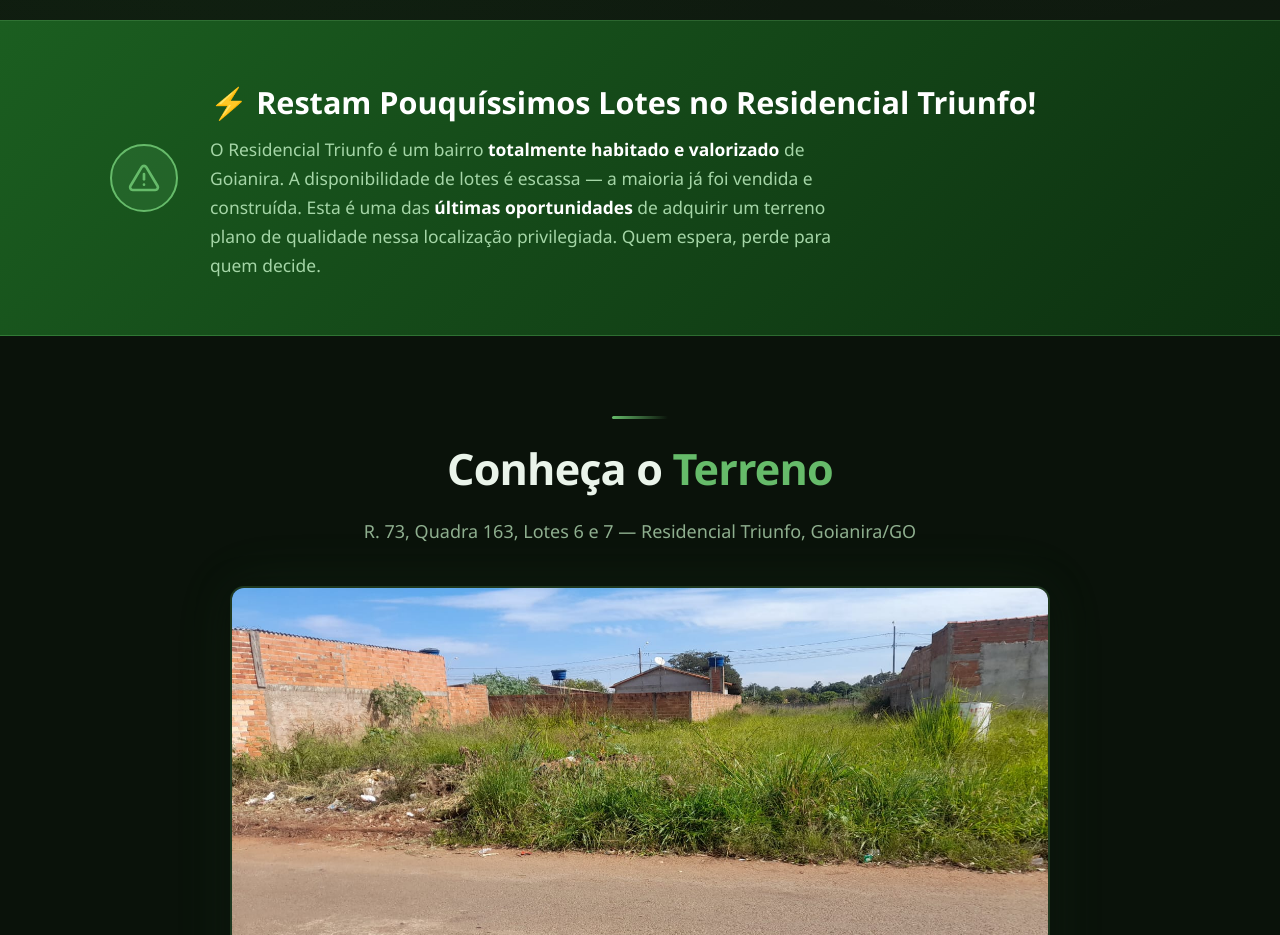
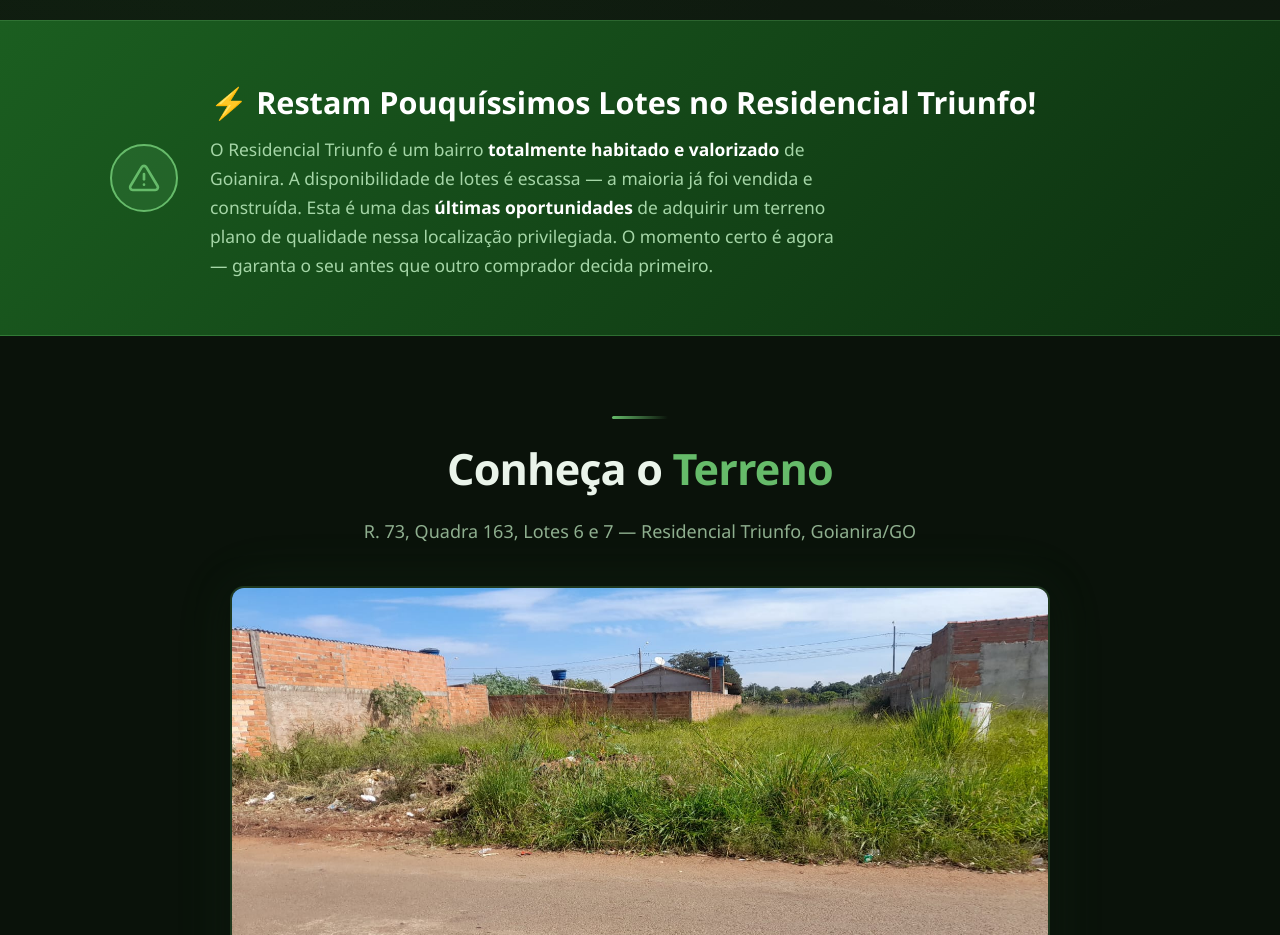
Before and after one commit to SamuelInocencio/Terrenos-Triunfo, a plain HTML site: page index.html in a window 1280 px wide. Shown: the part 780-1715 px from the top of the page. Drawn offline with Linux system fonts and the light colour scheme.

Commit message:
Altera mensagem persuasiva

```diff
--- a/index.html
+++ b/index.html
@@ -874,7 +874,7 @@
             O Residencial Triunfo é um bairro <strong>totalmente habitado e valorizado</strong> de Goianira.
             A disponibilidade de lotes é escassa — a maioria já foi vendida e construída.
             Esta é uma das <strong>últimas oportunidades</strong> de adquirir um terreno plano de qualidade
-            nessa localização privilegiada. Quem espera, perde para quem decide.
+            nessa localização privilegiada. O momento certo é agora — garanta o seu antes que outro comprador decida primeiro.
           </p>
         </div>
       </div>
```
